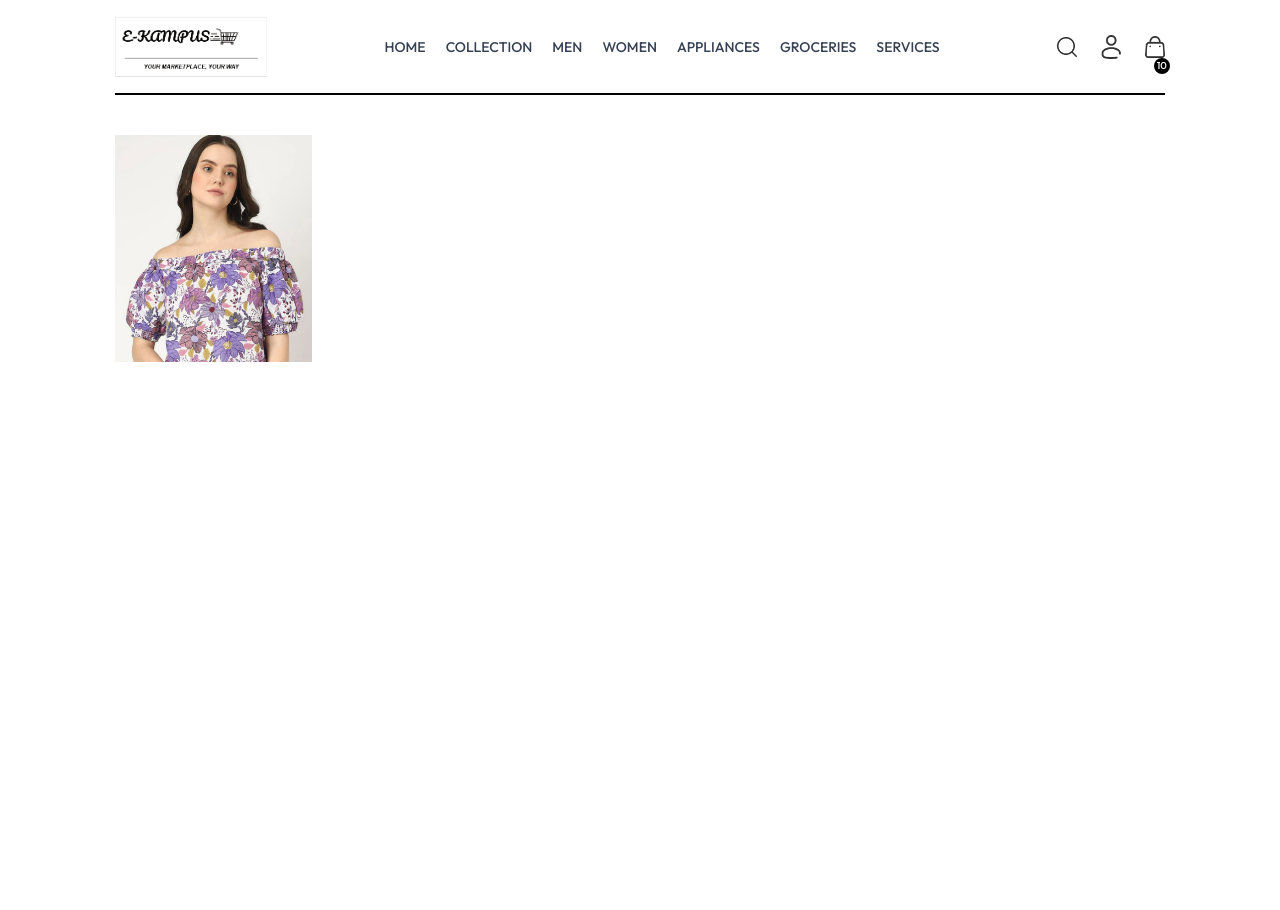
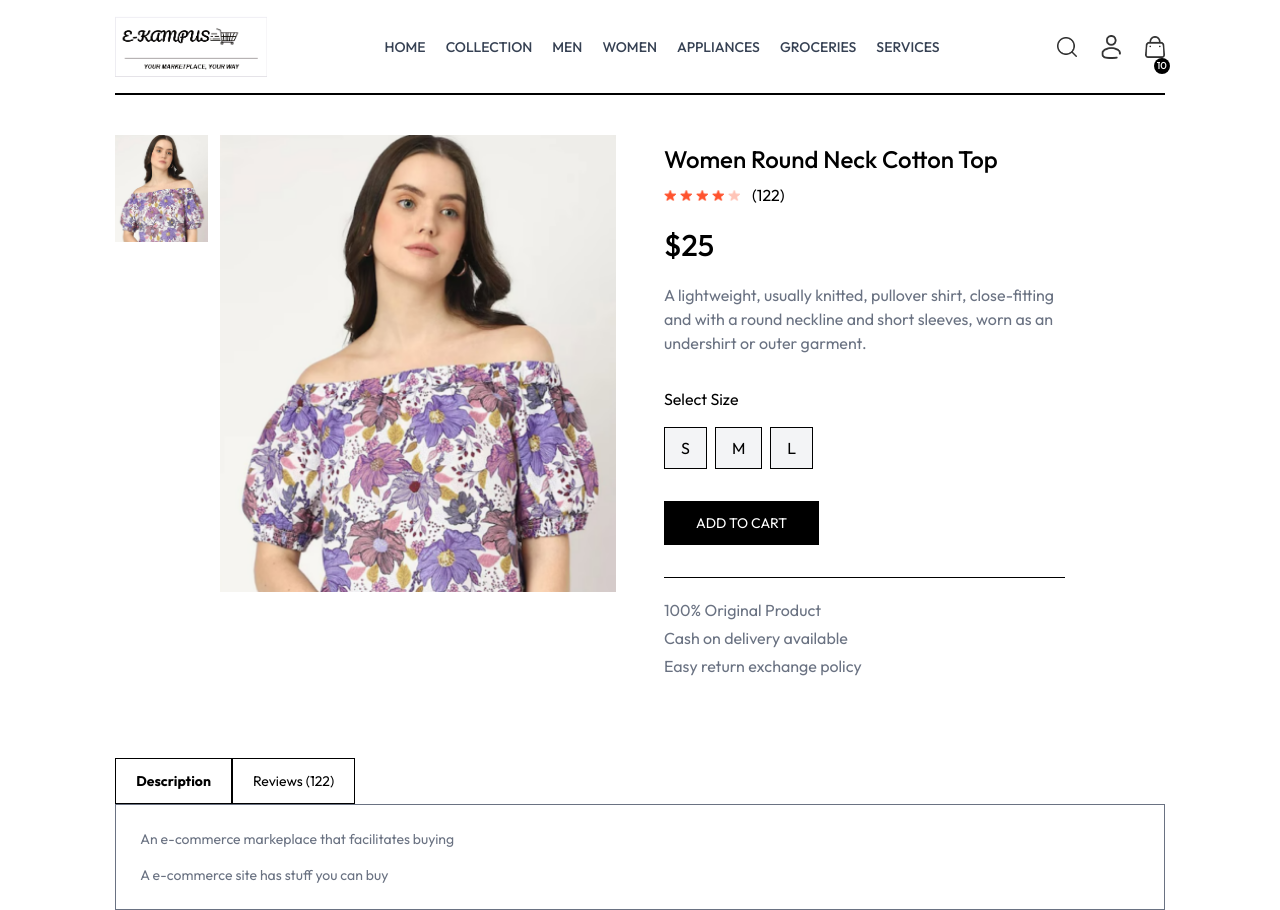
Before and after one commit to Tauya2003/E-Kampus, a React (Vite) app in the folder E-Kampus -Frontend/: page /product/aaaaa in a window 1280 px wide. Before the commit the page ends 800 px from the top, so only its background shows below. Built offline with nearby package versions, Linux system fonts and the light colour scheme.

Commit message:
feat: Added review, description and product ui

```diff
--- a/E-Kampus -Frontend/src/Pages/Cart.jsx
+++ b/E-Kampus -Frontend/src/Pages/Cart.jsx
@@ -2,7 +2,7 @@
 
 const Cart = () => {
   return (
-    <div>Cart</div>
+    <div>.....Page under construction</div>
   )
 }
 
--- a/E-Kampus -Frontend/src/Pages/Electrical-Appliances.jsx
+++ b/E-Kampus -Frontend/src/Pages/Electrical-Appliances.jsx
@@ -2,7 +2,7 @@
 
 const ElectricalAppliances = () => {
   return (
-    <div>Electrical-Appliances</div>
+    <div>.....Page under construction</div>
   )
 }
 
--- a/E-Kampus -Frontend/src/Pages/Men.jsx
+++ b/E-Kampus -Frontend/src/Pages/Men.jsx
@@ -2,7 +2,7 @@
 
 const Men = () => {
   return (
-    <div>Men</div>
+    <div>.....Page under construction</div>
   )
 }
 
--- a/E-Kampus -Frontend/src/Pages/Product.jsx
+++ b/E-Kampus -Frontend/src/Pages/Product.jsx
@@ -2,12 +2,14 @@
 import { useContext } from 'react'
 import { useParams } from 'react-router-dom'
 import { ShopContext } from '../context/ShopContext'
+import { assets } from '../assets/assets'
 
 const Product = () => {
   const { productId } = useParams()
-  const {products} = useContext(ShopContext)
+  const {products, currency} = useContext(ShopContext)
   const [ productData, setProductData ] = useState(false)
-  const [image, setImage] = useState("")
+  const [image, setImage] = useState('')
+  const [size, setSize ] = useState('')
 
   const fetchPData = async () => {
 
@@ -32,15 +34,65 @@
 
           {/*Prod-images*/}
           <div className='flex-1 flex flex-col-reverse gap-3 sm:flex-row'>
-            <div className='sm:flex-col flex overflow-y-auto sm:overflow-x-scroll justify-between sm:justify-normal sm:w-[18.75%] w-full'>
+            <div className='sm:flex-col flex  overflow-hidden justify-between sm:justify-normal sm:w-[18.75%] w-full'>
               {
                 productData.image.map((item,index)=> (
-                  <img src={item} key={index} alt="" className='w-[24%] sm:w-full sm:mb-3 flex-shrink-0 cursor-pointer' />
+                  <img onClick={()=>setImage(item)} src={item} key={index} alt="" className='w-[24%] sm:w-full sm:mb-3 flex-shrink-0 cursor-pointer' />
                 ))
               }
             </div>
+            <div className='sm:w-[80%] w-[100%]'>
+              <img src={image} alt="" className='w-full h-auto' />
+            </div>
           </div>
+
+              {/* -----Product info-------*/}
+              <div className='flex-1'>
+                <h1 className='font-medium text-2xl mt-2'>{productData.name}</h1>
+                  <div className='flex items-center gap-1 mt-2'>
+                    <img src={assets.star_icon} alt="" className='w-3 5' />
+                    <img src={assets.star_icon} alt="" className='w-3 5' />
+                    <img src={assets.star_icon} alt="" className='w-3 5' />
+                    <img src={assets.star_icon} alt="" className='w-3 5' />
+                    <img src={assets.star_dull_icon} alt="" className='w-3 5' />
+                    <p className='pl-2'>(122)</p>
+                  </div>
+                    <p className='mt-5 text-3xl font-medium'>{currency}{productData.price}</p>
+                    <p className='mt-5 md:w-4/5 text-gray-500'>{productData.description}</p>
+                     <div className='flex flex-col gap-4 my-8'>
+                        <p>Select Size</p>
+                        <div className='flex gap-2'>
+                          {
+                            productData.sizes.map((item, index) =>(
+                                <button onClick={()=>setSize(item)} className={`border py-2 px-4 bg-gray-100 ${item === size ? 'border-orange-500' : ''}`}key={index}>{item}</button>
+                            ))
+                          }
+                        </div>
+                     </div>
+                  <button className='bg-black text-white px-8 py-3 text-sm active:bg-gray-700' >ADD TO CART</button>
+                <hr className='mt-8 sm:w-4/5'/>
+              <div className='text=sm text-gray-500 mt-5 flex flex-col gap-1'>
+                <p>100% Original Product</p>
+                <p>Cash on delivery available</p>
+                <p>Easy return exchange policy</p>
+              </div>
+            </div>
+
         </div>
+        {/*------------Desc & Preview section -----------*/}
+            <div className='mt-20'>
+              <div className='flex'>
+                 <b className='border px-5 py-3 text-sm'>Description</b>
+                  <p className='border px-5 py-3 text-sm'>Reviews (122)</p>
+              </div>
+                  <div className='flex flex-col gap-4 border px-6 py-6 text-sm text-gray-500'>
+                    <p>An e-commerce markeplace that facilitates buying</p>
+                    <p> A e-commerce site has stuff you can buy</p>
+                  </div>
+            </div>
+
+            {/*--------Related products ---------*/}
+
     </div>
   ) : <div className='opacity-0'></div>
 }
--- a/E-Kampus -Frontend/src/Pages/Register.jsx
+++ b/E-Kampus -Frontend/src/Pages/Register.jsx
@@ -2,7 +2,7 @@
 
 const Register = () => {
   return (
-    <div>Register</div>
+    <div>.....Page under construction</div>
   )
 }
 
--- a/E-Kampus -Frontend/src/Pages/Services.jsx
+++ b/E-Kampus -Frontend/src/Pages/Services.jsx
@@ -2,7 +2,7 @@
 
 const Services = () => {
   return (
-    <div>Services</div>
+    <div>.....Page under construction</div>
   )
 }
 
--- a/E-Kampus -Frontend/src/Pages/Women.jsx
+++ b/E-Kampus -Frontend/src/Pages/Women.jsx
@@ -2,7 +2,7 @@
 
 const Women = () => {
   return (
-    <div>Women</div>
+    <div>.....Page under construction</div>
   )
 }
 
--- /dev/null
+++ b/E-Kampus -Frontend/src/components/RelatedProducts.jsx
@@ -0,0 +1,12 @@
+import React from 'react'
+
+const RelatedProducts = () => {
+
+    return (
+    <div>
+
+    </div>
+  )
+}
+
+export default RelatedProducts
--- a/E-Kampus -Frontend/src/index.css
+++ b/E-Kampus -Frontend/src/index.css
@@ -16,6 +16,11 @@
     font-style: normal;
   }
 
+  ::-webkit-scrollbar{
+    display: none;
+
+  }
+
 @media (max-width:640px) {
     a.active{
         background-color: black;
```
